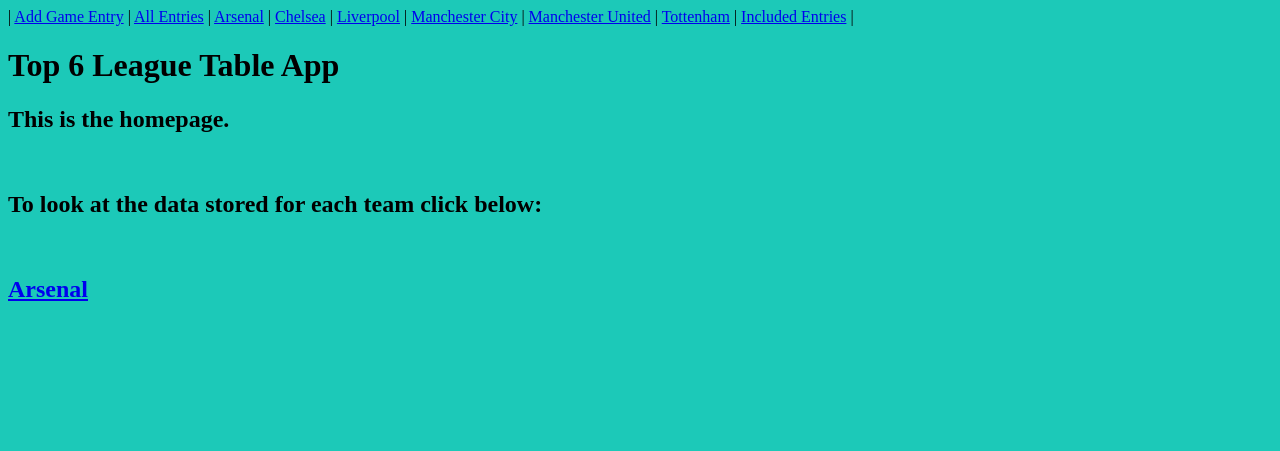
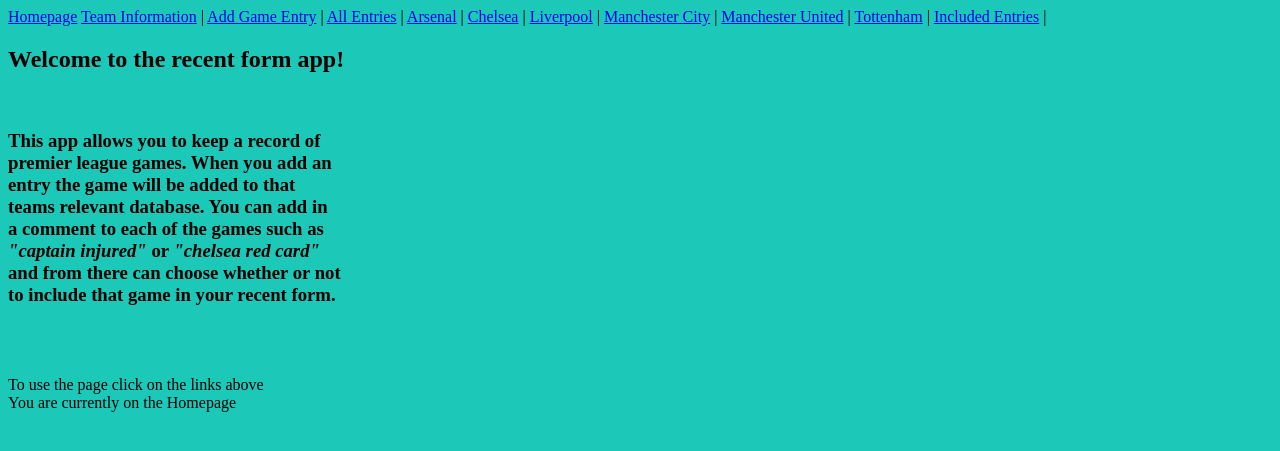
Before and after one commit to George-Richards/flask-project, a Flask app: page / in a window 1280 px wide. Shown: the top 451 px of the page. Run offline with Flask 2, Linux system fonts and the light colour scheme.

Commit message:
Fully functioning app all CRUD features achieved - two tables

```diff
--- a/application/routes.py
+++ b/application/routes.py
@@ -1,10 +1,6 @@
-from application import app, db
-from application.models import Teams
-from flask import render_template, request, redirect, url_for
-
 from application import app, db
 from application.forms import EntryForm
-from application.models import Games
+from application.models import Games, Teams
 from flask import render_template, request, redirect, url_for
 
 @app.route('/')
@@ -64,12 +60,12 @@
 
 @app.route('/included_entries')
 def included_entries():
-    ordered_arsenal = Games.query.filter_by(fk_team_name='arsenal').order_by(Games.game_date.desc()).limit(5)
-    ordered_chelsea = Games.query.filter_by(fk_team_name='chelsea').order_by(Games.game_date.desc()).limit(5)
-    ordered_liverpool = Games.query.filter_by(fk_team_name='liverpool').order_by(Games.game_date.desc()).limit(5)
-    ordered_man_city = Games.query.filter_by(fk_team_name='man_city').order_by(Games.game_date.desc()).limit(5)
-    ordered_man_utd = Games.query.filter_by(fk_team_name='man_utd').order_by(Games.game_date.desc()).limit(5)
-    ordered_tottenham = Games.query.filter_by(fk_team_name='tottenham').order_by(Games.game_date.desc()).limit(5)
+    ordered_arsenal = Games.query.filter_by(fk_team_name='arsenal', included=True).order_by(Games.game_date.desc()).limit(5)
+    ordered_chelsea = Games.query.filter_by(fk_team_name='chelsea', included=True).order_by(Games.game_date.desc()).limit(5)
+    ordered_liverpool = Games.query.filter_by(fk_team_name='liverpool', included=True).order_by(Games.game_date.desc()).limit(5)
+    ordered_man_city = Games.query.filter_by(fk_team_name='man_city', included=True).order_by(Games.game_date.desc()).limit(5)
+    ordered_man_utd = Games.query.filter_by(fk_team_name='man_utd', included=True).order_by(Games.game_date.desc()).limit(5)
+    ordered_tottenham = Games.query.filter_by(fk_team_name='tottenham', included=True).order_by(Games.game_date.desc()).limit(5)
     return render_template('included_entries.html',
     ordered_arsenal=ordered_arsenal,
     ordered_chelsea=ordered_chelsea,
@@ -96,3 +92,8 @@
     db.session.delete(game)
     db.session.commit()
     return redirect(url_for('all_entries'))
+
+@app.route('/team_info')
+def team_info():
+    all_teams = Teams.query.all()
+    return render_template('team_info.html', all_teams=all_teams)
--- a/application/templates/add_game.html
+++ b/application/templates/add_game.html
@@ -1,8 +1,7 @@
-add_game.html
-
 {% extends "layout.html" %}
 
 {% block body %}
+<h2> Adding a new game entry </h2>
 <form method="POST" action="">
     {{ form.hidden_tag() }}
     {{ form.game_date.label }}: {{ form.game_date }}<br>
--- a/application/templates/all_entries.html
+++ b/application/templates/all_entries.html
@@ -13,9 +13,9 @@
     - <i>{{ game.comment }}</i>
     - <a href="{{ url_for('delete_game', id=game.id) }}">Delete</a>
     {% if game.included == False %}
-    <a href="{{ url_for('include_game', included=True, id=game.id) }}">Included</a><br>
+    <a href="{{ url_for('include_game', included=True, id=game.id) }}">Not Included</a><br>
     {% else %}
-    <a href="{{ url_for('include_game', included=False, id=game.id) }}">Not included</a><br>
+    <a href="{{ url_for('include_game', included=False, id=game.id) }}">Included</a><br>
     {% endif %}
 </p>
 {% endfor %} <br>
--- a/application/templates/index.html
+++ b/application/templates/index.html
@@ -1,8 +1,19 @@
 {% extends "layout.html" %}
 {% block body %}
 
-<h2> This is the homepage. </h2> <br>
-<h2> To look at the data stored for each team click below: </h2> <br>
-<h2> <a href="{{ url_for('arsenal_entries') }}">Arsenal</a><br> </h2>
-
+<h2> Welcome to the recent form app! </h2> <br>
+<p>
+   <h3>This app allows you to keep a record of <br>
+    premier league games. When you add an <br>
+    entry the game will be added to that <br>
+    teams relevant database. You can add in <br>
+    a comment to each of the games such as <br>
+    <i>"captain injured"</i> or <i>"chelsea red card"</i> <br>
+    and from there can choose whether or not <br>
+    to include that game in your recent form. </h3> <br> <br>
+</p>
+<p>
+    To use the page click on the links above <br>
+    You are currently on the Homepage
+</p>
 {% endblock body %}
--- a/application/templates/layout.html
+++ b/application/templates/layout.html
@@ -1,10 +1,12 @@
 <!DOCTYPE html>
 <head>
-    <title>Top 6 League Table App</title>
+    <title>Recent Form App</title>
 </head>
 <body style="background-color:#1cc9b8;">
     <navbar>
-        | <a href="{{ url_for('add_game') }}">Add Game Entry</a> |
+        <a href="{{ url_for('index') }}">Homepage</a>
+        <a href="{{ url_for('team_info') }}">Team Information</a> |
+        <a href="{{ url_for('add_game') }}">Add Game Entry</a> |
         <a href="{{ url_for('all_entries') }}">All Entries</a> |
         <a href="{{ url_for('arsenal_entries') }}">Arsenal</a> |
         <a href="{{ url_for('chelsea_entries') }}">Chelsea</a> |
@@ -15,7 +17,7 @@
         <a href="{{ url_for('included_entries') }}">Included Entries</a> |
 
     </navbar>
-    <h1>Top 6 League Table App</h1>
     {% block body %}
+
     {% endblock body %}
 </body>
```
Also changed, not shown: application/templates/included_entries.html (+66 -1 lines), application/templates/team_info.html (+6 -7 lines).
